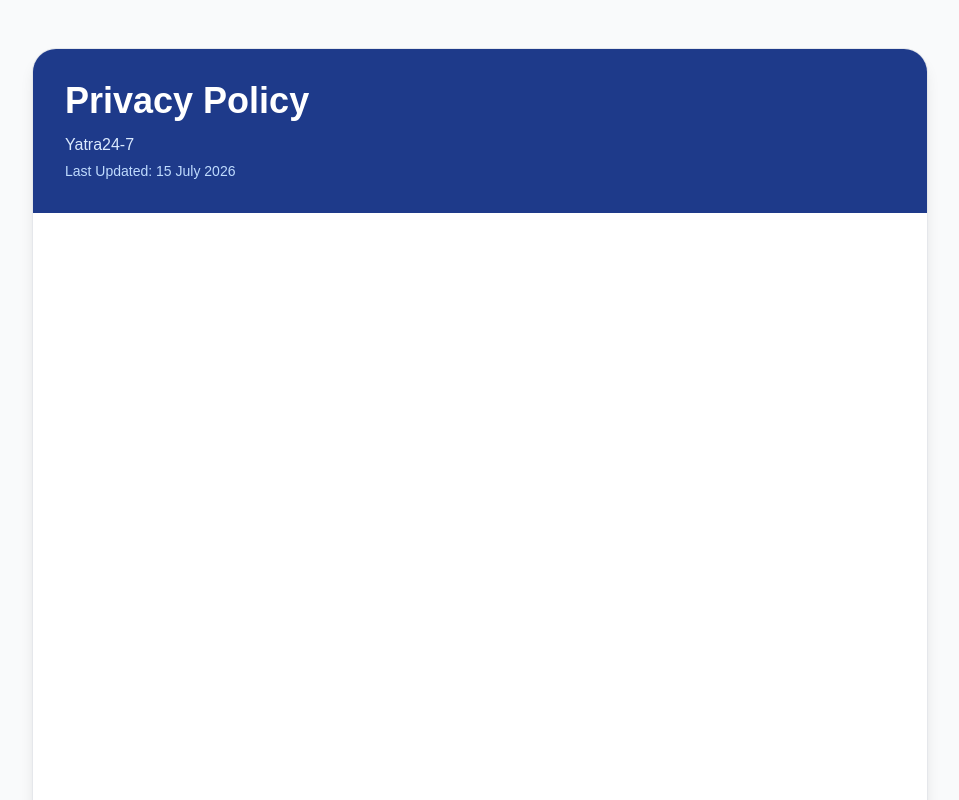
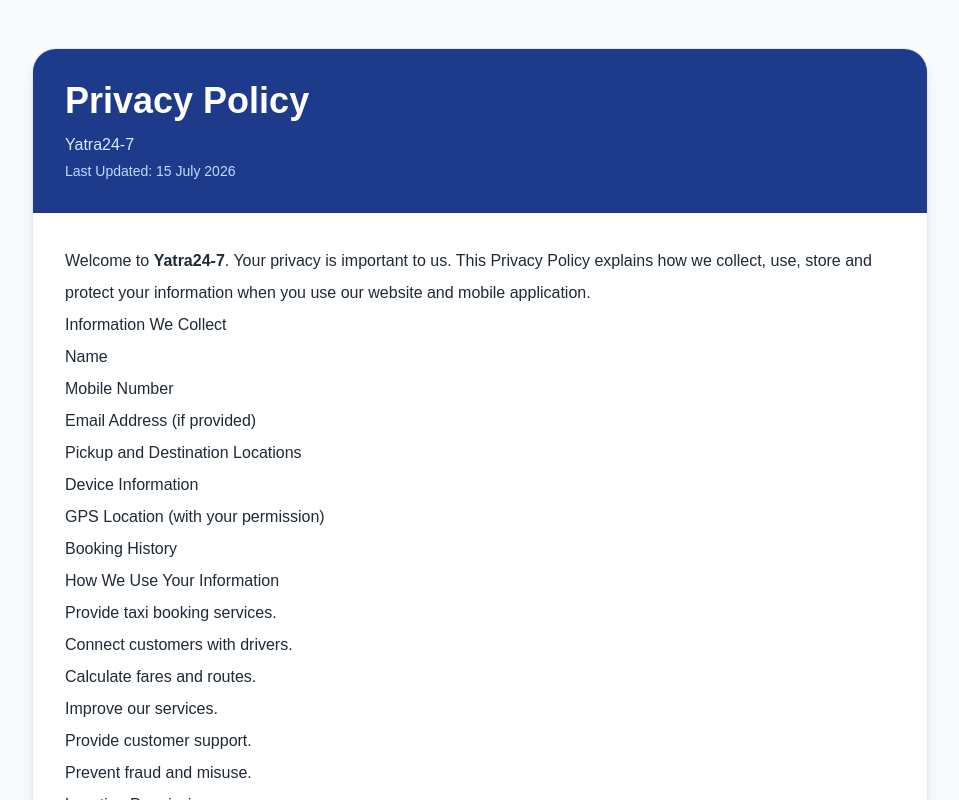
Before and after one commit to divyadakshstory/Yatra24-7, a Next.js app: page /privacy-policy in a window 1280 px wide. Shown: the top 800 px of the page, without its empty margins (160-1119 px from the left). Built offline with nearby package versions, Linux system fonts and the light colour scheme.

Commit message:
Update LegalPage.jsx

```diff
--- a/app/components/LegalPage.jsx
+++ b/app/components/LegalPage.jsx
@@ -6,7 +6,6 @@
   return (
     <main className="min-h-screen bg-gray-50 py-12 px-5">
       <div className="max-w-4xl mx-auto">
-
         <div className="bg-white rounded-3xl shadow-lg border border-gray-200 overflow-hidden">
 
           <div className="bg-blue-900 text-white p-8">
@@ -23,7 +22,7 @@
             </p>
           </div>
 
-          <div className="p-8 prose prose-gray max-w-none">
+          <div className="p-8 text-gray-800 leading-8 text-[16px]">
             {children}
           </div>
 
@@ -32,7 +31,6 @@
         <div className="text-center text-gray-500 text-sm mt-8">
           © {new Date().getFullYear()} Yatra24-7. All Rights Reserved.
         </div>
-
       </div>
     </main>
   );
```
